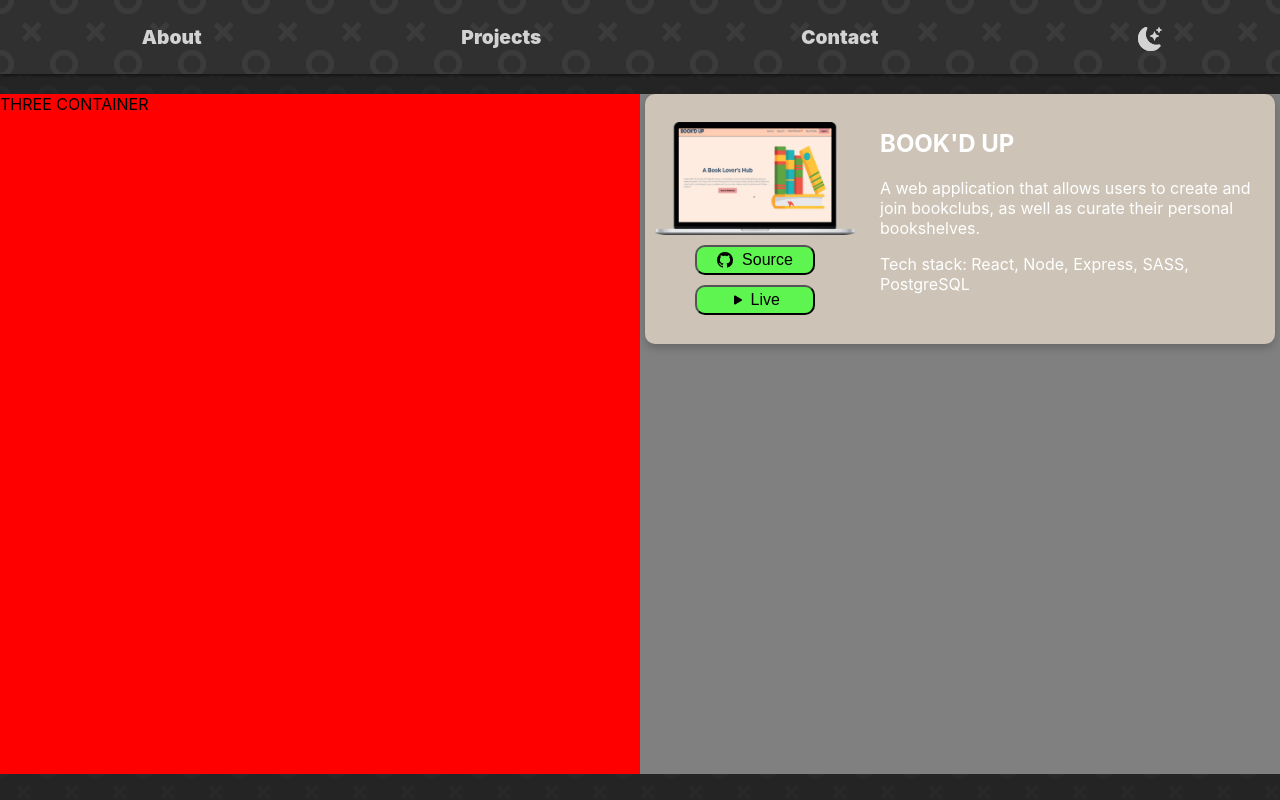
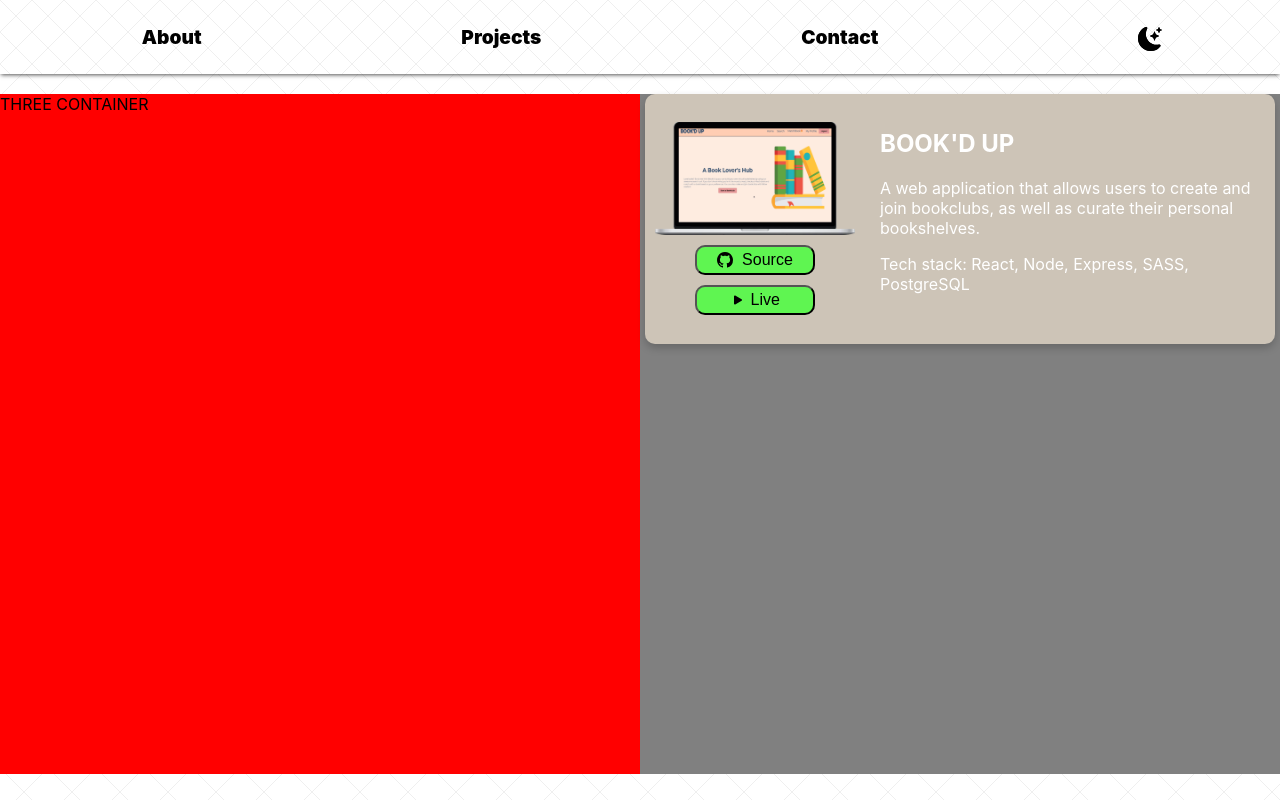
Before and after one commit to saadsidd/saadsidd.github.io, a React (Create React App) app: page / in a window 1280 px wide. Built offline with nearby package versions, Linux system fonts and the light colour scheme; the HTML template or start-up script is replaced by a standard one.

Commit message:
added grid based background

```diff
--- a/src/components/styles/Navbar.css
+++ b/src/components/styles/Navbar.css
@@ -6,16 +6,21 @@
   box-shadow: 0 2px 4px -1px rgba(0,0,0,0.68);
   padding: 12px;
 
-  background: radial-gradient(circle at top left,transparent 9%, #3b3b3b 10% ,#3b3b3b 15% , transparent 16%) , radial-gradient(circle at bottom left,transparent 9%, #3b3b3b 10% ,#3b3b3b 15% , transparent 16%), radial-gradient(circle at top right ,transparent 9%, #3b3b3b 10% ,#3b3b3b 15% , transparent 16%) , radial-gradient(circle at bottom right,transparent 9%, #3b3b3b 10% ,#3b3b3b 15% , transparent 16%),radial-gradient(circle, transparent 25%, #303030  26%),linear-gradient(45deg, transparent 46%, #3b3b3b 47%, #3b3b3b 52%, transparent 53%), linear-gradient(135deg, transparent 46%, #3b3b3b 47%, #3b3b3b 52%, transparent 53%);
+  /* background: radial-gradient(circle at top left,transparent 9%, #3b3b3b 10% ,#3b3b3b 15% , transparent 16%) , radial-gradient(circle at bottom left,transparent 9%, #3b3b3b 10% ,#3b3b3b 15% , transparent 16%), radial-gradient(circle at top right ,transparent 9%, #3b3b3b 10% ,#3b3b3b 15% , transparent 16%) , radial-gradient(circle at bottom right,transparent 9%, #3b3b3b 10% ,#3b3b3b 15% , transparent 16%),radial-gradient(circle, transparent 25%, #303030  26%),linear-gradient(45deg, transparent 46%, #3b3b3b 47%, #3b3b3b 52%, transparent 53%), linear-gradient(135deg, transparent 46%, #3b3b3b 47%, #3b3b3b 52%, transparent 53%);
   background-size: 4em 4em;
   background-color: #303030;
+  opacity: 1; */
+
+  background: linear-gradient(45deg, transparent 49%, #efefef 49% 51%, transparent 51%) , linear-gradient(-45deg, transparent 49%, #efefef 49% 51%, transparent 51%);
+  background-size: 2em 2em;
+  background-color: #ffffff;
   opacity: 1;
 }
 
 .nav-link {
   font-size: larger;
   font-weight: 900;
-  color: lightgray;
+  color: black;
   cursor: pointer;
   text-align: center;
 }
@@ -25,7 +30,8 @@
 }
 
 #darkmode-icons-container {
-  color: lightgray;
+  /* color: lightgray; */
+  color: black;
   cursor: pointer;
 }
 
--- a/src/index.css
+++ b/src/index.css
@@ -10,9 +10,14 @@ body {
   -webkit-font-smoothing: antialiased;
   -moz-osx-font-smoothing: grayscale;
 
-  background: radial-gradient(circle at top left,transparent 9%, #282828 10% ,#282828 15% , transparent 16%) , radial-gradient(circle at bottom left,transparent 9%, #282828 10% ,#282828 15% , transparent 16%), radial-gradient(circle at top right ,transparent 9%, #282828 10% ,#282828 15% , transparent 16%) , radial-gradient(circle at bottom right,transparent 9%, #282828 10% ,#282828 15% , transparent 16%),radial-gradient(circle, transparent 25%, #242424  26%),linear-gradient(45deg, transparent 46%, #282828 47%, #282828 52%, transparent 53%), linear-gradient(135deg, transparent 46%, #282828 47%, #282828 52%, transparent 53%);
+  /* background: radial-gradient(circle at top left,transparent 9%, #282828 10% ,#282828 15% , transparent 16%) , radial-gradient(circle at bottom left,transparent 9%, #282828 10% ,#282828 15% , transparent 16%), radial-gradient(circle at top right ,transparent 9%, #282828 10% ,#282828 15% , transparent 16%) , radial-gradient(circle at bottom right,transparent 9%, #282828 10% ,#282828 15% , transparent 16%),radial-gradient(circle, transparent 25%, #242424  26%),linear-gradient(45deg, transparent 46%, #282828 47%, #282828 52%, transparent 53%), linear-gradient(135deg, transparent 46%, #282828 47%, #282828 52%, transparent 53%);
   background-size: 3em 3em;
   background-color: #242424;
+  opacity: 1; */
+
+  background: linear-gradient(45deg, transparent 49%, #efefef 49% 51%, transparent 51%) , linear-gradient(-45deg, transparent 49%, #efefef 49% 51%, transparent 51%);
+  background-size: 3em 3em;
+  background-color: #ffffff;
   opacity: 1;
 }
 
```
